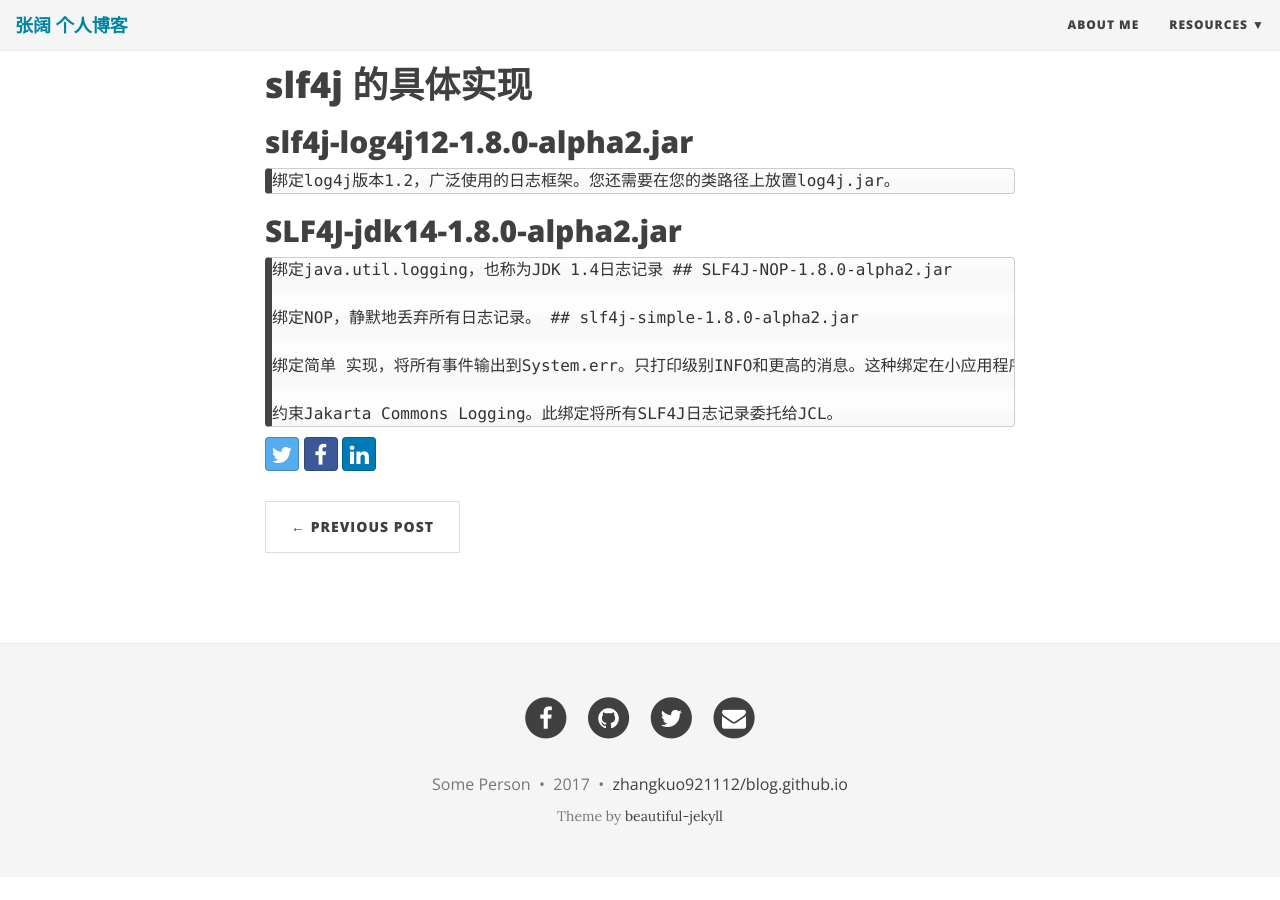
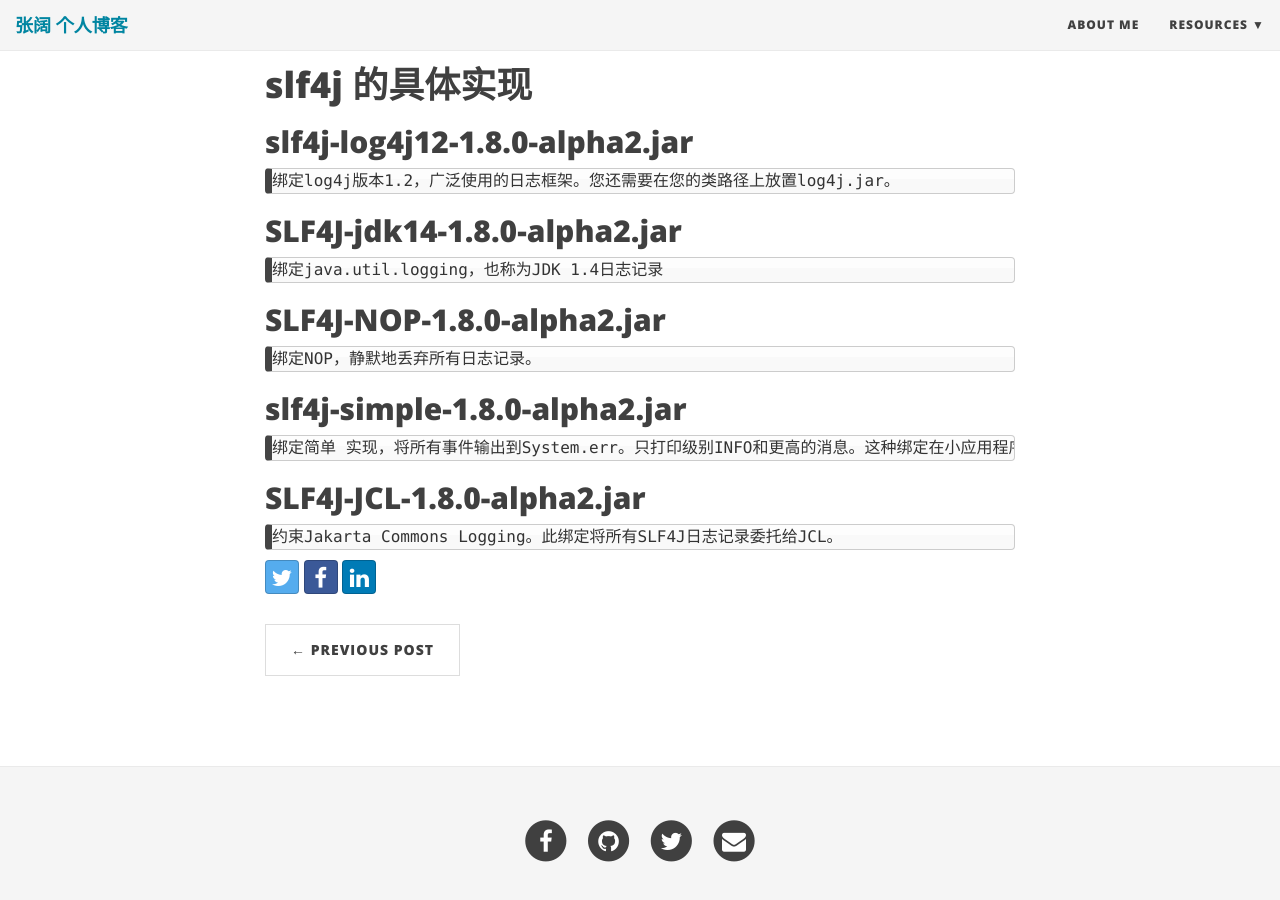
Before and after one commit to buoooou/blog.github.io, a Jekyll site: the page built from _posts/2017-08-26-slf4j.md, in a window 1280 px wide and 900 px high, scrolled down 1128 px. Built offline with Jekyll 4.4.1, drawn with Linux system fonts in a browser that asks for light colours; nearby versions of some CDN libraries; before the commit the page ends 2005 px from its top, so only the background shows below that.

Commit message:
Create 2017-08-26-slf4j.md

```diff
--- a/_posts/2017-08-26-slf4j.md
+++ b/_posts/2017-08-26-slf4j.md
@@ -39,18 +39,20 @@ SLF4J所提供的核心API是一些接口以及一个LoggerFactory的工厂类
 # slf4j 的具体实现
 
 ## slf4j-log4j12-1.8.0-alpha2.jar
-
 	绑定log4j版本1.2，广泛使用的日志框架。您还需要在您的类路径上放置log4j.jar。
 
+
 ## SLF4J-jdk14-1.8.0-alpha2.jar
+	绑定java.util.logging，也称为JDK 1.4日志记录
 
-	绑定java.util.logging，也称为JDK 1.4日志记录
+
 ## SLF4J-NOP-1.8.0-alpha2.jar
+	绑定NOP，静默地丢弃所有日志记录。
 
-	绑定NOP，静默地丢弃所有日志记录。
+
 ## slf4j-simple-1.8.0-alpha2.jar
+	绑定简单 实现，将所有事件输出到System.err。只打印级别INFO和更高的消息。这种绑定在小应用程序的上下文中可能是有用的。
 
-	绑定简单 实现，将所有事件输出到System.err。只打印级别INFO和更高的消息。这种绑定在小应用程序的上下文中可能是有用的。
+
 ## SLF4J-JCL-1.8.0-alpha2.jar
-
 	约束Jakarta Commons Logging。此绑定将所有SLF4J日志记录委托给JCL。
```
